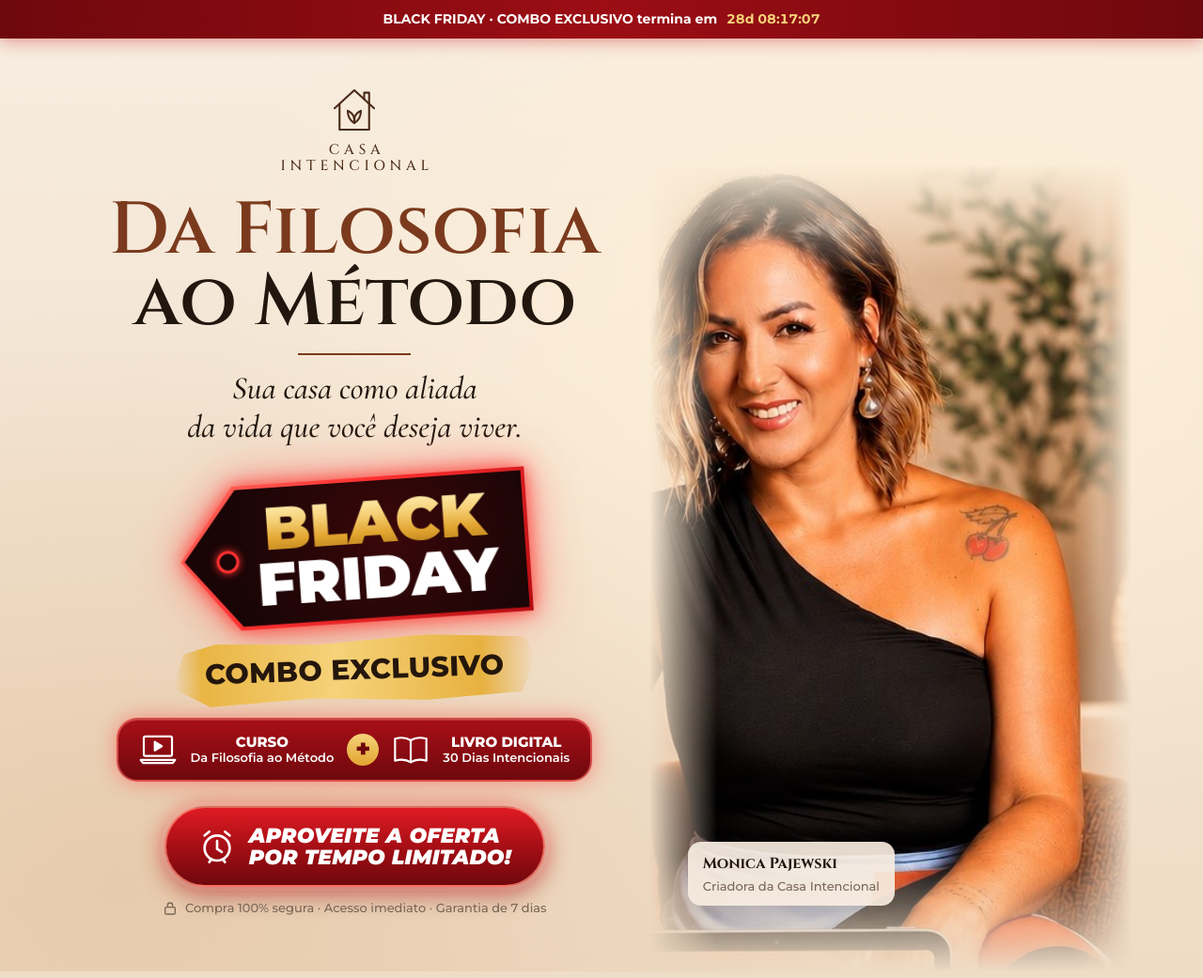
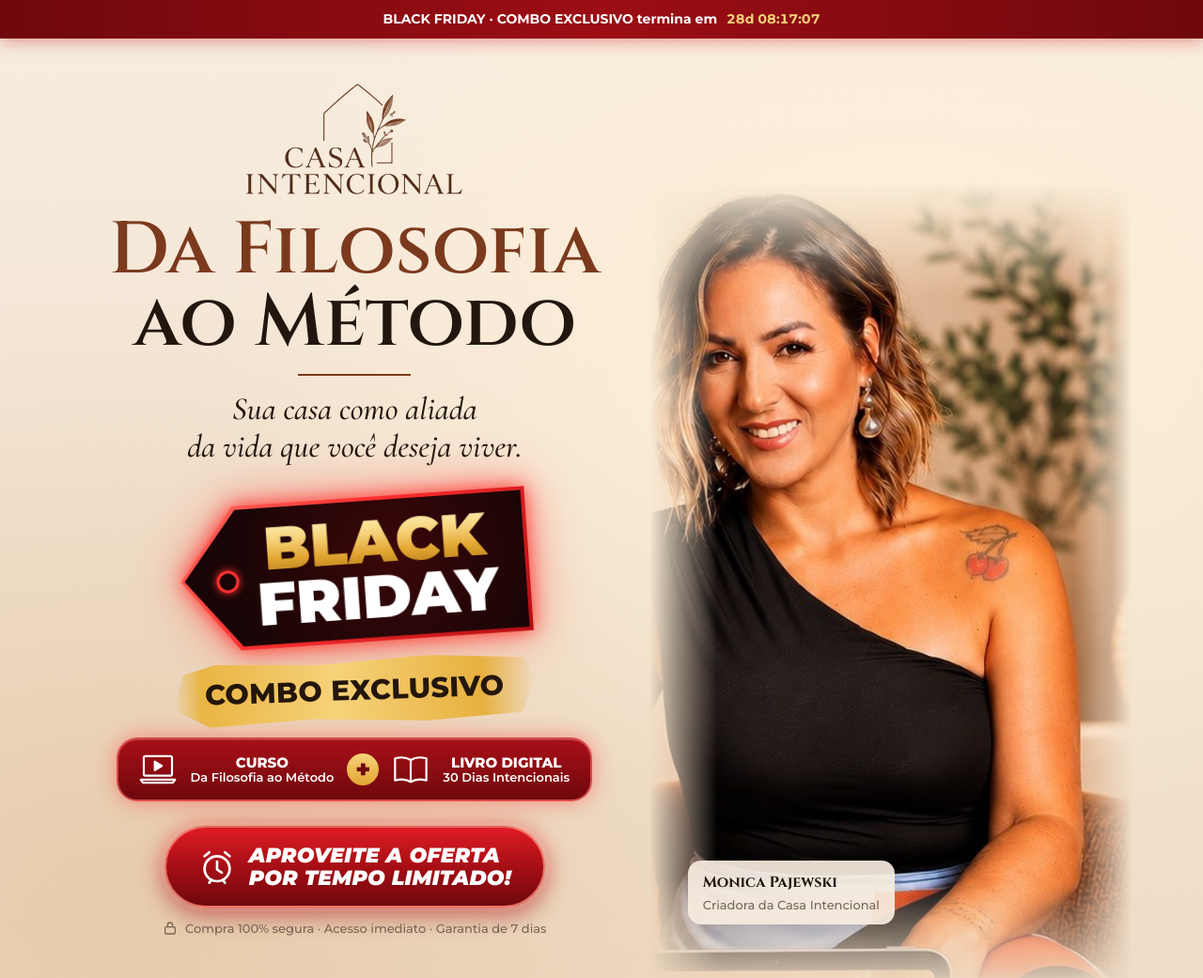
Before and after one commit to cassianopajewski77/Ci-black-, a plain HTML site: page index.html in a window 1280 px wide. Shown: the top 1041 px of the page at 94% size. Drawn offline with nearby package versions, Linux system fonts and the light colour scheme.

Commit message:
Use official Casa Intencional logo recolored to the page palette
Brown version for light sections, cream/gold version for the dark footer,
plus a favicon from the house mark.

Co-Authored-By: Claude Opus 5.5 <noreply@anthropic.com>
Claude-Session: https://claude.ai/code/session_01YbXCMYVxnbqNk62GLDUHvb

```diff
--- a/index.html
+++ b/index.html
@@ -8,6 +8,7 @@
 <meta property="og:title" content="Black Friday Casa Intencional – Combo Exclusivo">
 <meta property="og:description" content="Curso Da Filosofia ao Método + Livro Digital 30 Dias Intencionais. Oferta por tempo limitado.">
 <meta property="og:image" content="assets/combo-black-friday.jpg">
+<link rel="icon" type="image/png" href="assets/favicon.png">
 <meta name="theme-color" content="#7a0a0f">
 <link rel="preconnect" href="https://fonts.googleapis.com">
 <link rel="preconnect" href="https://fonts.gstatic.com" crossorigin>
@@ -66,8 +67,7 @@
 
   /* ---------- Logo ---------- */
   .logo { display: inline-flex; flex-direction: column; align-items: center; gap: 6px; text-decoration: none; color: var(--brown-dark); }
-  .logo svg { width: 56px; height: 56px; }
-  .logo span { font-family: Cinzel, serif; letter-spacing: .32em; font-size: 15px; line-height: 1.15; text-align: center; padding-left: .32em; }
+  .logo img { width: clamp(170px, 20vw, 230px); height: auto; }
 
   /* ---------- Black Friday tag (neon) ---------- */
   .bf-tag { display: inline-block; filter: drop-shadow(0 0 10px rgba(255,40,40,.85)) drop-shadow(0 0 26px rgba(255,30,30,.45)); transform: rotate(-4deg); }
@@ -321,7 +321,8 @@
   .final-img { max-width: 720px; margin: 36px auto 0; border-radius: 22px; overflow: hidden; box-shadow: 0 24px 50px rgba(0,0,0,.4); }
 
   footer { background: #1a0b06; color: #bfa58a; font-size: 13px; padding: 32px 0 110px; text-align: center; }
-  footer .logo { color: #e8d3bb; margin-bottom: 14px; }
+  footer .logo { margin-bottom: 14px; }
+  footer .logo img { width: 160px; }
   footer p { margin: 6px 0; }
 
   /* Barra fixa no celular */
@@ -361,9 +362,8 @@
   <section class="hero" style="padding:0">
     <div class="wrap hero-grid">
       <div class="hero-copy">
-        <a class="logo" href="#" aria-label="Casa Intencional">
-          <svg><use href="#i-logo"/></svg>
-          <span>CASA<br>INTENCIONAL</span>
+        <a class="logo" href="#">
+          <img src="assets/logo-casa-intencional.png" alt="Casa Intencional" width="832" height="427">
         </a>
         <h1><span class="a">Da Filosofia</span><span class="b">ao Método</span></h1>
         <hr class="rule">
@@ -611,7 +611,7 @@
 
 <footer>
   <div class="wrap">
-    <div class="logo"><svg width="44" height="44"><use href="#i-logo"/></svg><span>CASA<br>INTENCIONAL</span></div>
+    <div class="logo"><img src="assets/logo-casa-intencional-claro.png" alt="Casa Intencional" width="832" height="427" loading="lazy"></div>
     <p>© <span data-year>2026</span> Casa Intencional · Monica Pajewski. Todos os direitos reservados.</p>
     <p>Os resultados variam de pessoa para pessoa e dependem da aplicação do conteúdo.</p>
   </div>
```
Also changed, not shown: assets/favicon.png (added), assets/logo-casa-intencional-claro.png (added), assets/logo-casa-intencional.png (added).
